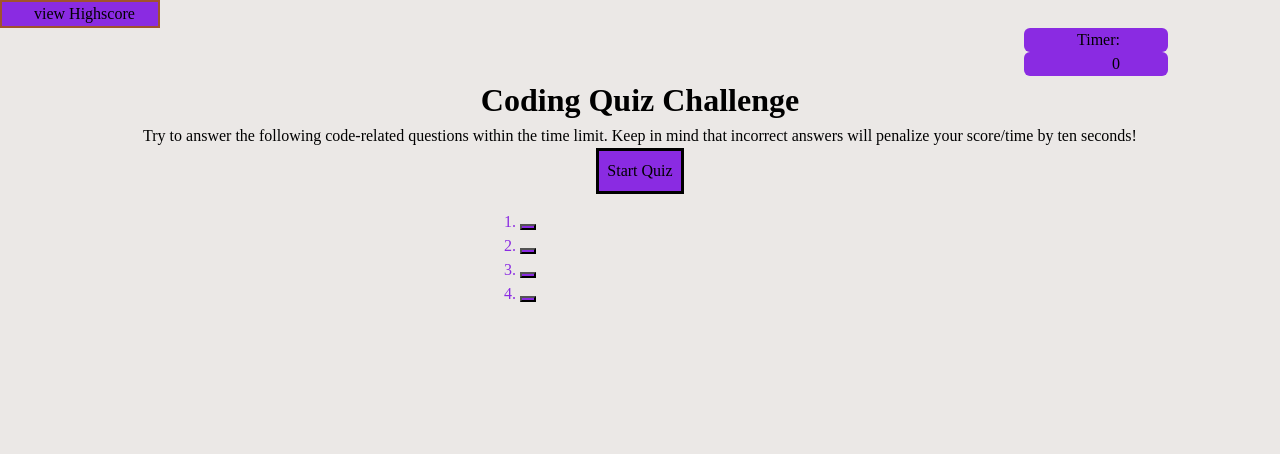
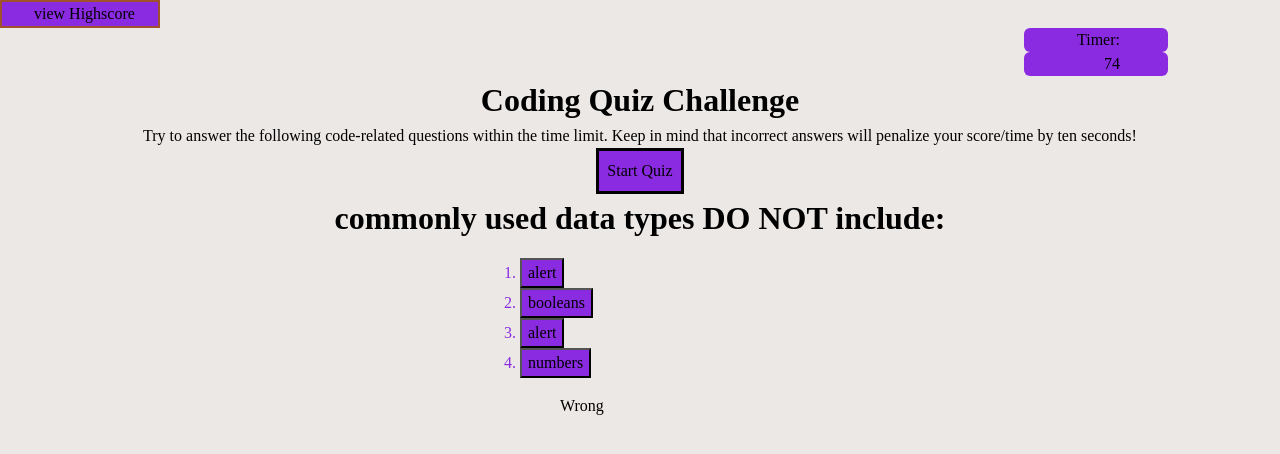
Before and after one commit to Abdale88/04_Coding_Quiz, a plain HTML site: page index.html in a window 1280 px wide. Both pictures are taken after a click on the button "Start Quiz". Drawn offline with Linux system fonts and the light colour scheme.

Commit message:
update HTML, CSS , and javaScript

```diff
--- a/index.html
+++ b/index.html
@@ -21,7 +21,7 @@
             <h1>Coding Quiz Challenge</h1>
             <p>Try to answer the following code-related questions within the time limit. Keep in mind that incorrect answers will penalize your score/time by ten seconds!</p>
         </div>
-        <div class="start-btn">
+        <div class="start-btn hide">
             <button >Start Quiz</button>
         </div>
     </header>
@@ -38,6 +38,6 @@
 
 
     </div>
-    <script src="./script.js"/>
-</body>
+    <script src="./script.js"></script>
+
 </html>
--- a/script.js
+++ b/script.js
@@ -7,6 +7,18 @@ var btn2 = document.querySelector(".btn-2");
 var btn3 = document.querySelector(".btn-3");
 var btn4 = document.querySelector(".btn-4");
 
+var body = document.body;
+var myDiv = document.createElement("div");
+var correct = document.createElement("p");
+var wrong = document.createElement("p");
+correct.setAttribute("style", "margin-left: 35rem");
+wrong.setAttribute("style", "margin-left: 35rem");
+
+body.appendChild(myDiv)
+myDiv.appendChild(correct);
+myDiv.appendChild(wrong);
+
+var counter = 76;
 
 var questionEl = document.querySelector(".question");
 
@@ -16,7 +28,7 @@ var arrayBtn = [btn1, btn2, btn3, btn4];
 var dataType = [
     {
     question: "commonly used data types DO NOT include:",
-    userChoices: ["strings", "booleans", "alert", "numbers"],
+    userChoices: ["alert", "booleans", "alert", "numbers"],
     correctChoice: 2,
     },
     {
@@ -56,26 +68,77 @@ function showQuestions(){
     console.log(questionIndex);
     questionIndex += 1;
 }
-showQuestions();
 
-
-
-// create a function to get and show questions
-//then in the function, we set questionEl.textcontent = datatype[questionIndex].question
-//then create a for loop that loops through arraybtn
-//insde the for loop we set arraybtn[i].textcontent = datatype[questionIndex].userchoice[i]
 
 
 
 
 // function startButton(){
-//     arrayBtn.addEventListener("click", function(){
+    startBtn.addEventListener("click", showQuestions);
+     startBtn.addEventListener("click", function(){
+        var timerInterval = setInterval(function(){
+
+            counter--;
+            timerEl.textContent = counter
+            if(counter > 0){
+
+            }
+            else{
+                clearInterval(timerInterval);
+            }
 
 
-//      });
-//     }
+            btn1.addEventListener("click", showQuestions);
+            if(dataType[questionIndex].userChoices === dataType[questionIndex].correctChoice){
+                correct.textContent = "Correct!";
+            }
+            else{
+                wrong.textContent = "Wrong";
+            }
 
-//     startButton();
+
+            btn2.addEventListener("click", showQuestions);
+            if(dataType[questionIndex+1].userChoices === dataType[questionIndex+1].correctChoice){
+                correct.textContent = "Correct!";
+                console.log(questionIndex+1);
+            }
+            else{
+                wrong.textContent = "Wrong";
+            }
+
+            btn3.addEventListener("click", showQuestions);
+            if(dataType[questionIndex+2].userChoices === dataType[questionIndex+2].correctChoice){
+                correct.textContent = "Correct!";
+            }
+            else{
+                wrong.textContent = "Wrong";
+            }
+
+                btn4.addEventListener("click", showQuestions);
+                if(dataType[questionIndex+3].userChoices === dataType[questionIndex+3].correctChoice){
+                    correct.textContent = "Correct!";
+                }
+                else{
+                    wrong.textContent = "Wrong";
+                }
+        }, 1000)
+     });
+
+
+    // }
+
+    // startButton();
+
+
+    // for(var i = 0; i < arrayBtn.length; i++){
+    //     if(dataType[i].userChoices === dataType[i].correctChoice){
+    //         document.write("correct");
+    //         btn2.addEventListener("click", showQuestions)
+    //     }
+    //     else if(dataType[i].userChoices !== dataType[i].correctChoice){
+    //         btn2.addEventListener("click", showQuestions)
+    //     }
+    // }
 
 
     // timer = setInterval(function(){
--- a/style.css
+++ b/style.css
@@ -32,7 +32,7 @@ body{
 }
 
 .hide{
-    display: none;
+    display: hide;
 }
 h1{
     display: flex;
```
